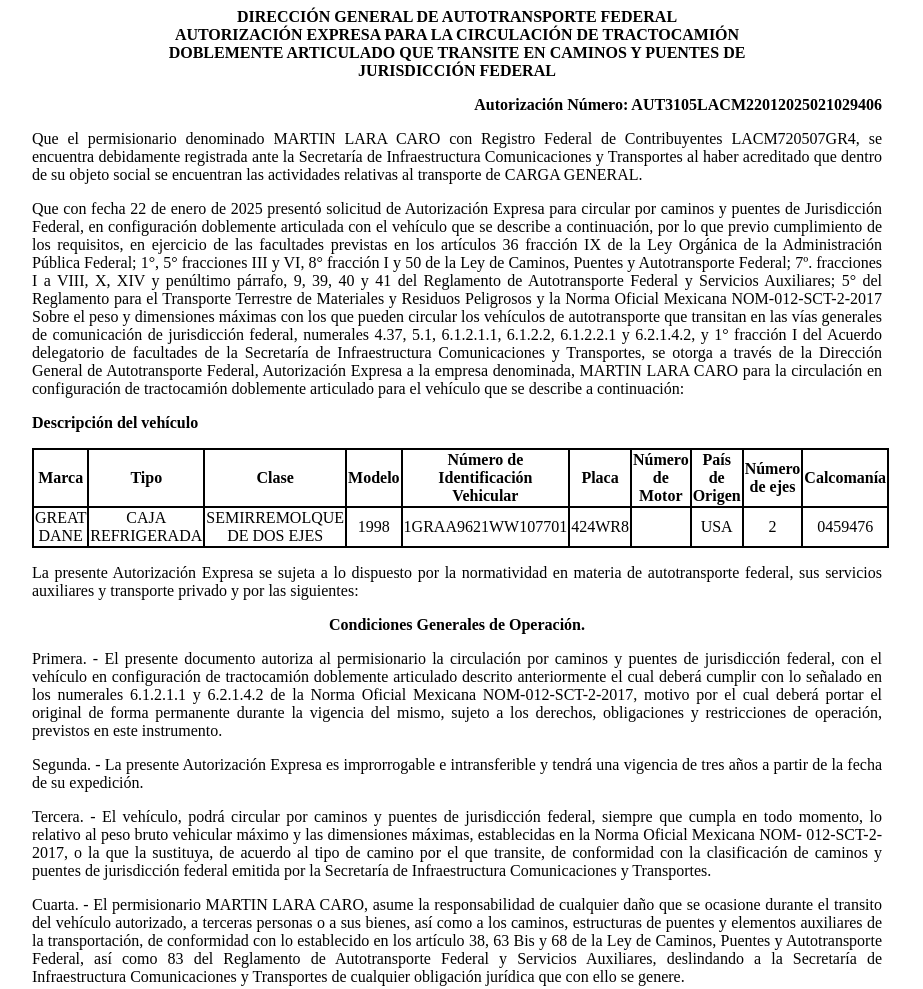
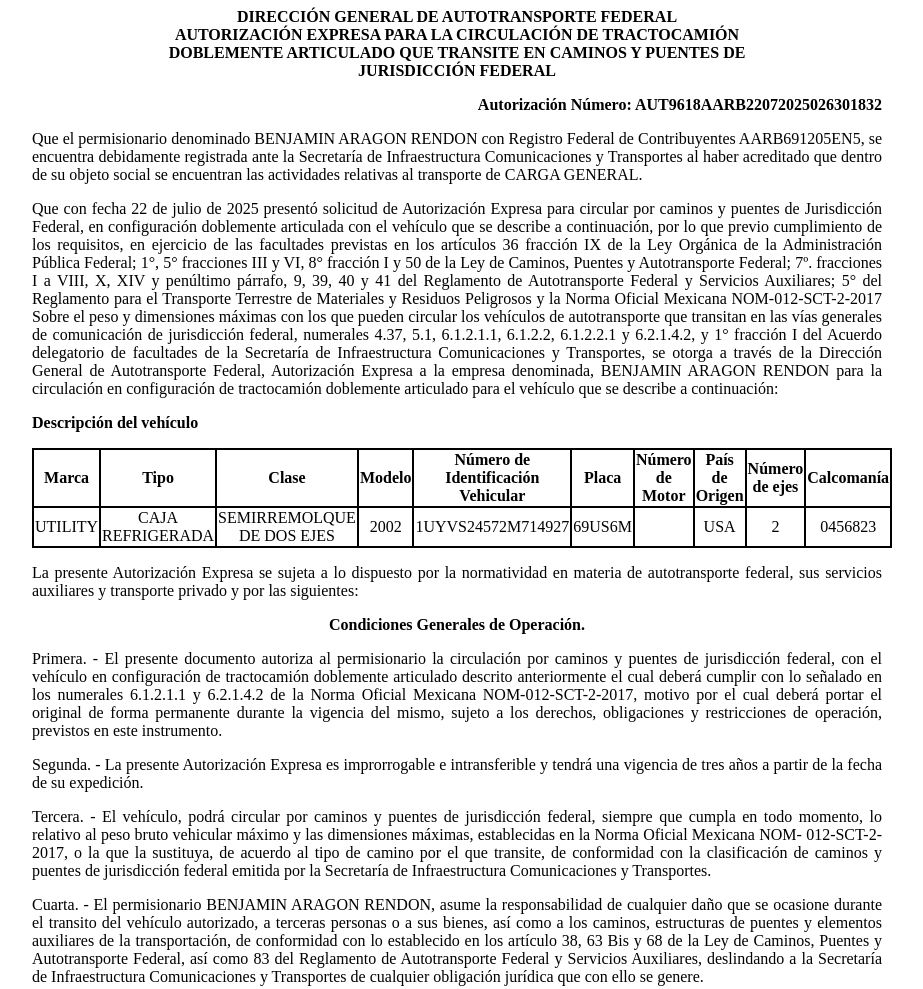
Before and after one commit to app-sct1/ConsultaAutDobleRemolque-folio-0270015, a plain HTML site: page index.html in a window 1280 px wide. Shown: the top 989 px of the page, without its empty margins (183-1106 px from the left). Drawn offline with Linux system fonts and the light colour scheme.

Commit message:
index.html

```diff
--- a/index.html
+++ b/index.html
@@ -75,11 +75,11 @@
 						<p class="sinMargen">DOBLEMENTE ARTICULADO QUE TRANSITE EN CAMINOS Y PUENTES DE</p>
 						<p class="sinMargen">JURISDICCIÓN FEDERAL</p>
 					</div>
-<p class="derechaNegro">Autorización Número: AUT3105LACM22012025021029406</p>
+<p class="derechaNegro">Autorización Número: AUT9618AARB22072025026301832</p>
 
 					<p class="justificado">Que el permisionario denominado
-						MARTIN LARA CARO con Registro Federal de
-						Contribuyentes LACM720507GR4, se encuentra
+						BENJAMIN ARAGON RENDON con Registro Federal de
+						Contribuyentes AARB691205EN5, se encuentra
 						debidamente registrada ante la Secretaría de Infraestructura
 						Comunicaciones y Transportes al haber acreditado que dentro de su
 						objeto social se encuentran las actividades relativas al
@@ -87,7 +87,7 @@
 
 
 					<p class="justificado">Que con fecha 22 de
-						enero de 2025 presentó
+						julio de 2025 presentó
 						solicitud de Autorización Expresa para circular por caminos y
 						puentes de Jurisdicción Federal, en configuración doblemente
 						articulada con el vehículo que se describe a continuación, por lo
@@ -107,7 +107,7 @@
 						facultades de la Secretaría de Infraestructura Comunicaciones y
 						Transportes, se otorga a través de la
 						Dirección General de Autotransporte Federal, Autorización Expresa a la
-						empresa denominada, MARTIN LARA CARO para la
+						empresa denominada, BENJAMIN ARAGON RENDON para la
 						circulación en configuración de tractocamión doblemente articulado
 						para el vehículo que se describe a continuación:</p>
 
@@ -128,16 +128,16 @@
 							<th class="borde">Calcomanía</th>
 						</tr>
 						<tr class="borde">
-							<td class="borde">GREAT DANE</td>
+							<td class="borde">UTILITY</td>
 							<td class="borde">CAJA REFRIGERADA</td>
 							<td class="borde">SEMIRREMOLQUE DE DOS EJES</td>
-							<td class="borde">1998</td>
-							<td class="borde">1GRAA9621WW107701</td>
-							<td class="borde">424WR8</td>
+							<td class="borde">2002</td>
+							<td class="borde">1UYVS24572M714927</td>
+							<td class="borde">69US6M</td>
 							<td class="borde"></td>
 							<td class="borde">USA</td>
 							<td class="borde">2</td>
-							<td class="borde">0459476</td>
+							<td class="borde">0456823</td>
 						</tr>
 
 					</tbody></table>
@@ -175,7 +175,7 @@
 						Secretaría de Infraestructura Comunicaciones y Transportes.</p>
 
 					<p class="justificado">Cuarta. - El permisionario
-						MARTIN LARA CARO, asume la responsabilidad de
+						BENJAMIN ARAGON RENDON, asume la responsabilidad de
 						cualquier daño que se ocasione durante el transito del vehículo
 						autorizado, a terceras personas o a sus bienes, así como a los
 						caminos, estructuras de puentes y elementos auxiliares de la
```
